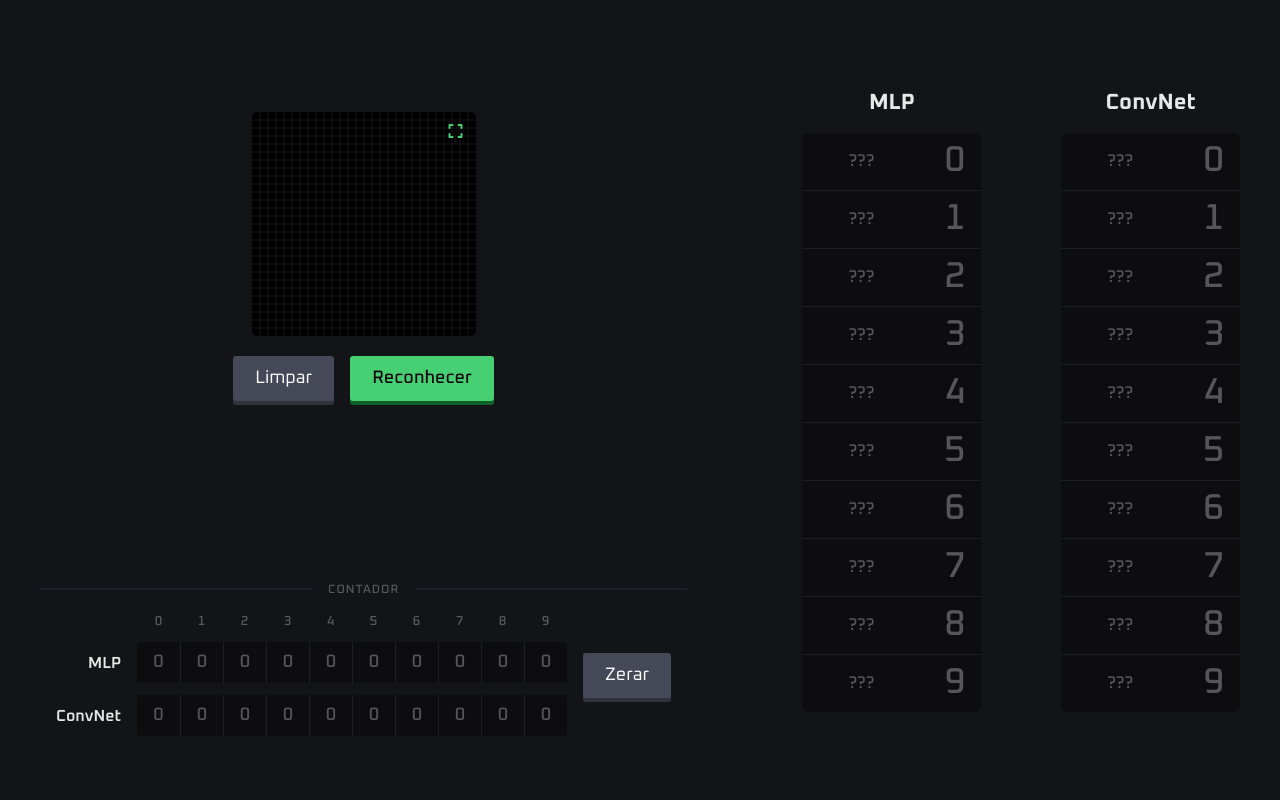
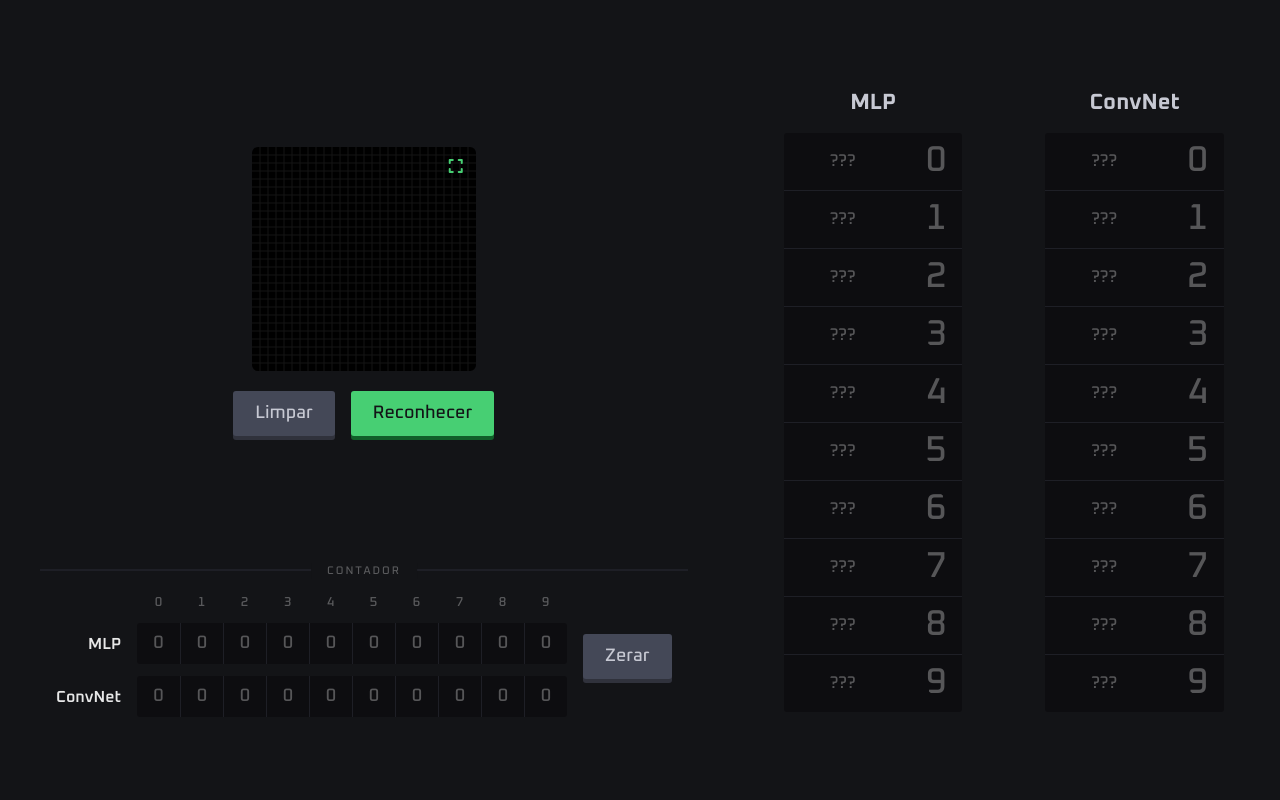
Before and after one commit to vitorp4/digit-recognizer, a FastAPI app: page / in a window 1280 px wide. Run offline with FastAPI, Linux system fonts and the light colour scheme; some libraries are stand-ins or nearby versions.

Commit message:
responsive layout

```diff
--- a/main.py
+++ b/main.py
@@ -8,23 +8,25 @@ from pydantic import BaseModel
 from keras.models import load_model
 from typing import List
 
+
 class NeuralNetworkPrediction(BaseModel):
   model: str
   probabilities: List[float]
   digit: float
 
+
 mlp_model = load_model('neural_networks/mlp_model')
 convnet_model = load_model('neural_networks/convnet_model')
 
 app = FastAPI()
+app.mount("/static", StaticFiles(directory="static"), name="static")
+templates = Jinja2Templates(directory="templates")
 
-app.mount("/static", StaticFiles(directory="static"), name="static")
-
-templates = Jinja2Templates(directory="templates")
 
 @app.get("/", response_class=HTMLResponse)
 async def simulator_app(request: Request):
   return templates.TemplateResponse("pages/simulator.html", {"request": request})
+
 
 @app.post("/predict", response_model=List[NeuralNetworkPrediction])
 async def classifier(matrix = Body()):
--- a/static/scripts/recognition.js
+++ b/static/scripts/recognition.js
@@ -29,12 +29,10 @@ function predict() {
 
   fetch("/predict", options)
     .then((response) => response.json())
-    .then((data) =>
-      setTimeout(() => {
+    .then((data) => setTimeout(() => {
       updateApplication(data);
       buttonPrediction.disabled = false;
-      }, 900)
-    );
+    }, 900));
 }
 
 function updateApplication(data) {
@@ -70,7 +68,7 @@ function incrementCounter() {
   this.append(newDiv);
 
   const sliding = [
-    { transform: `translateY(-${(this.children.length - 1) * 41}px)` },
+    { transform: `translateY(-${(this.children.length - 1) * (+lastChild.offsetHeight)}px)` },
   ];
 
   const slidingOptions = {
@@ -120,6 +118,9 @@ function removeHighlight(el) {
 
 function resetCounters() {
   [...numbersMlp, ...numbersConvnet].forEach((el) => {
+    let lastChild = el.querySelector("div:last-child");
+
+    if (+lastChild.innerHTML !== 0) {
       newDiv = document.createElement("div");
       newDiv.innerHTML = 0;
       newDiv.style.color = "rgba(255,255,255,0.3)";
@@ -127,7 +128,7 @@ function resetCounters() {
       const animDuration = 500;
 
       const sliding = [
-      { transform: `translateY(-${(el.children.length - 1) * 41}px)` },
+        { transform: `translateY(-${(el.children.length - 1) * (+lastChild.offsetHeight)}px)` },
       ];
 
       const slidingOptions = {
@@ -138,5 +139,6 @@ function resetCounters() {
 
       let anim = el.animate(sliding, slidingOptions);
       anim.commitStyles();
+    }
   });
 }
--- a/static/styles/canvas.css
+++ b/static/styles/canvas.css
@@ -1,9 +1,16 @@
 .draw-wrapper {
+  grid-area: canvas;
   display: flex;
   flex-direction: column;
   align-items: center;
   gap: 16px;
-  margin-top: 64px;
+  padding: 80px 0;
+}
+
+@media screen and (min-width: 500px) {
+  .draw-wrapper {
+    padding-bottom: 0;
+  }
 }
 
 .canvas-wrapper {
@@ -49,7 +56,7 @@
 }
 
 #resize.active #minimize {
-  display: inline;
+  display: block;
 }
 
 #resize.active #expand {
--- a/static/styles/counter.css
+++ b/static/styles/counter.css
@@ -1,30 +1,46 @@
 .simulator-container {
-  display: flex;
-  width: 1200px;
-  justify-content: space-between;
-  align-items: center;
-  margin: auto;
-  height: 100vh;
+  display: grid;
+  grid-template-areas:
+    "canvas"
+    "probability"
+    "counter";
+  width: 100%;
+  justify-items: center;
 }
 
-.draw-counter {
-  display: flex;
-  flex-direction: column;
-  align-items: center;
-  justify-content: space-between;
-  height: 100%;
-  padding: 48px 0;
-  /* gap: 48px; */
+@media screen and (min-width: 500px) {
+  .simulator-container {
+    margin: auto;
+    min-height: 100vh;
+    width: 1200px;
+    grid-template-areas:
+      "canvas probability"
+      "counter probability";
+    grid-template-columns: auto 1fr;
+    align-items: center;
+    column-gap: 96px;
+  }
 }
 
 .counter {
+  grid-area: counter;
   display: flex;
+  flex-direction: column;
   border-top: 2px solid var(--section-gray);
-  width: fit-content;
-  padding: 24px 16px 16px 16px;
+  padding-top: 36px;
   position: relative;
   align-items: center;
+  margin: 80px 0;
   gap: 16px;
+}
+
+@media screen and (min-width: 500px) {
+  .counter {
+    width: fit-content;
+    margin: 0;
+    flex-direction: row;
+    padding: 24px 16px 16px 16px;
+  }
 }
 
 .counter::before {
@@ -33,58 +49,111 @@
   background-color: var(--bg-color);
   padding: 0 16px;
   left: 50%;
-  font-size: 12px;
+  font-size: 11px;
   font-family: Oxanium, cursive;
-  color: rgba(255, 255, 255, 0.3);
+  color: var(--low-white);
   line-height: 16px;
   top: -8px;
   transform: translateX(-50%);
   font-weight: 500;
-  letter-spacing: 1px;
+  letter-spacing: 2px;
 }
 
-.counter-button-wrapper {
+.counters-wrapper {
   display: flex;
   align-items: flex-end;
   flex-direction: column;
-  gap: 12px;
+  row-gap: 16px;
+}
+
+@media screen and (min-width: 500px) {
+  .counters-wrapper {
+    gap: 12px;
+  }
 }
 
 .counter-model {
-  display: flex;
+  display: grid;
+  grid-template-areas:
+    "name"
+    "labels"
+    "counters";
   align-items: center;
-  gap: 16px;
+  row-gap: 12px;
+}
+
+
+@media screen and (min-width: 500px) {
+  .counter-model {
+    grid-template-areas:
+      ". labels"
+      "name counters";
+    column-gap: 16px;
+  }
+
+  .counter-model:nth-child(2) {
+    row-gap: 0;
+  }
+
+  .counter-model:nth-child(2) .counter-labels {
+    display: none;
+  }
 }
 
 .counter-name {
+  grid-area: name;
   font-family: Oxanium, cursive;
-  color: rgba(255,255,255,0.9);
-  font-size: 16px;
+  color: var(--high-white);
+  font-size: 14px;
   font-weight: 600;
+  align-self: flex-start;
+}
+
+@media screen and (min-width: 500px) {
+  .counter-name {
+    font-size: 16px;
+    align-self: center;
+  }
 }
 
 .counter-wrapper {
+  grid-area: counters;
   display: flex;
   border-radius: 3px;
   overflow: hidden;
 }
 
 .counter-labels {
+  grid-area: labels;
   display: flex;
+  justify-content: center;
 }
 
 .counter-label {
   text-align: center;
   font-weight: 500;
-  width: 43px;
-  color: rgba(255, 255, 255, 0.3);
+  width: 33px;
+  color: var(--low-white);
   font-size: 13px;
   font-family: Oxanium, cursive;
 }
 
+@media screen and (min-width: 500px) {
+  .counter-label {
+    width: 43px;
+  }
+}
+
 .increment-wrapper {
-  width: 43px;
-  height: 41px;
+  width: 33px;
+  height: 37px;
+}
+
+@media screen and (min-width: 500px) {
+  .increment-wrapper {
+    width: 43px;
+    height: 41px;
+  }
 }
 
 .increment-wrapper:not(:first-child) {
@@ -101,10 +170,27 @@
 .numbers-slider > div {
   font-weight: 500;
   font-family: Oxanium, cursive;
-  font-size: 18px;
-  color: rgba(255,255,255,0.3);
-  height: 41px;
+  font-size: 14px;
+  color: var(--low-white);
+  height: 37px;
   display: flex;
   align-items: center;
   justify-content: center;
 }
+
+@media screen and (min-width: 500px) {
+  .numbers-slider > div {
+    font-size: 18px;
+    height: 41px;
+  }
+}
+
+#reset {
+  align-self: flex-end;
+}
+
+@media screen and (min-width: 500px) {
+  #reset {
+    align-self: center;
+  }
+}
--- a/static/styles/main.css
+++ b/static/styles/main.css
@@ -1,5 +1,6 @@
 :root {
-  --title-color: #ffffffdd;
+  --high-white: #ffffffe6;
+  --low-white: #ffffff4d;
   --paragraph-color: #c7c9d3;
   --paragraph-color-gray: #ffffffaa;
 
@@ -23,8 +24,10 @@
 body {
   min-height: 100vh;
   background-color: var(--bg-color);
+  color: var(--paragraph-color);
   margin: 0;
   padding: 0;
+  -webkit-tap-highlight-color: transparent;
 }
 
 * {
@@ -41,22 +44,28 @@ button {
 
 .button-3d {
   padding: 11px 22px;
-  font-size: 18px;
-  font-weight: 400;
+  font-size: 16px;
   border-radius: 3px;
   font-family: 'Oxanium', sans-serif;
+  font-weight: 500;
+}
+
+@media screen and (min-width: 500px) {
+  .button-3d {
+    font-size: 18px;
+  }
+}
+
+.button-3d.primary {
+  background-color: var(--primary-button-bg);
+  box-shadow: 0 4px 0 0 var(--primary-button-shadow);
+  color: var(--bg-color);
 }
 
 .button-3d.secondary {
   background-color: var(--secondary-button-bg);
   box-shadow: 0 4px 0 0 var(--secondary-button-shadow);
-  color: white;
-}
-
-.button-3d.primary {
-  font-weight: 500;
-  background-color: var(--primary-button-bg);
-  box-shadow: 0 4px 0 0 var(--primary-button-shadow);
+  color: var(--white);
 }
 
 .button-3d:active:enabled {
--- a/static/styles/probability.css
+++ b/static/styles/probability.css
@@ -5,34 +5,78 @@
 }
 
 .probabilities {
+  grid-area: probability;
   display: flex;
-  gap: 80px;
+  justify-content: space-evenly;
+  padding-top: 36px;
+  position: relative;
+  width: 100%;
+}
+
+.probabilities::before {
+  content: 'PROBABILIDADES';
+  position: absolute;
+  background-color: var(--bg-color);
+  padding: 0 16px;
+  left: 50%;
+  font-size: 11px;
+  font-family: Oxanium, cursive;
+  color: var(--low-white);
+  line-height: 16px;
+  top: -8px;
+  transform: translateX(-50%);
+  font-weight: 500;
+  letter-spacing: 2px;
+}
+
+@media screen and (min-width: 500px) {
+  .probabilities {
+    border: none;
+    padding: 0 16px 0 0;
+    justify-content: space-between;
+  }
+
+  .probabilities::before {
+    display: none;
+  }
 }
 
 .probability-name {
   font-family: Oxanium, cursive;
-  color: rgba(255,255,255,0.9);
+  color: var(--white);
   font-weight: 700;
-  font-size: 22px;
+  font-size: 18px;
   text-align: center;
   margin-bottom: 16px;
 }
 
+@media screen and (min-width: 500px) {
+  .probability-name {
+    font-size: 22px;
+  }
+}
+
 .probabilities-wrapper {
   background-color: var( --simulator-black);
-  border-radius: 6px;
+  border-radius: 3px;
   overflow: hidden;
 }
 
 .probability-wrapper {
   padding: 6px 16px;
   display: flex;
-  gap: 40px;
+  gap: 24px;
   align-items: center;
   position: relative;
   overflow: hidden;
-  color: rgba(255, 255, 255, 0.3);
+  color: var(--low-white);
   font-family: Oxanium, cursive;
+}
+
+@media screen and (min-width: 500px) {
+  .probability-wrapper {
+    gap: 40px;
+  }
 }
 
 .probability-wrapper:not(:first-child) {
@@ -40,11 +84,18 @@
 }
 
 .probability-result {
-  font-size: 17px;
+  font-size: 14px;
   font-weight: 500;
-  width: 86px;
+  width: 70px;
   text-align: center;
   color: inherit;
+}
+
+@media screen and (min-width: 500px) {
+  .probability-result {
+    font-size: 17px;
+    width: 86px;
+  }
 }
 
 @keyframes angle-frames {
@@ -68,22 +119,28 @@
   width: calc(100% + 100px);
   height: calc(100% + 100px);
   z-index: -2;
-  animation: angle-frames 2s cubic-bezier(.43,.45,0,.99) forwards;
+  animation: angle-frames 2s cubic-bezier(.43, .45, 0, .99) forwards;
 }
 
 .probability-wrapper.highlight::before {
   content: '';
   position: absolute;
-  inset: 3px;
+  inset: 2px;
   background-color: var(--simulator-black);
   border-radius: 3px;
   z-index: -1;
 }
 
 .probability-digit {
-  font-size: 36px;
+  font-size: 28px;
   font-weight: 500;
   color: inherit;
+}
+
+@media screen and (min-width: 500px) {
+  .probability-digit {
+    font-size: 36px;
+  }
 }
 
 .probability-result:empty {
@@ -96,7 +153,7 @@
 }
 
 .probability-wrapper:has(> .probability-result:empty) {
-  color: rgba(255, 255, 255, 0.3) !important;
+  color: var(--low-white) !important;
 }
 
 @keyframes skeleton {
--- a/templates/macros/counter.html
+++ b/templates/macros/counter.html
@@ -1,16 +1,15 @@
-{% macro labels() %}
-<div class="counter-labels">
-  {% for i in range(10) %}
-  <div class="counter-label">{{ loop.index0 }}</div>
-  {% endfor %}
-</div>
-{% endmacro %}
-
 {% macro modelCounter(modelName) %}
 <div class="counter-model">
   <div class="counter-name">
     {{ modelName }}
   </div>
+
+  <div class="counter-labels">
+    {% for i in range(10) %}
+    <div class="counter-label">{{ loop.index0 }}</div>
+    {% endfor %}
+  </div>
+
   <div id="{{ modelName | lower }}-counter" class="counter-wrapper">
     {% for i in range(10) %}
     <div class='increment-wrapper'>
--- a/templates/pages/simulator.html
+++ b/templates/pages/simulator.html
@@ -12,7 +12,6 @@
 
 {% block content %}
 <div class="simulator-container">
-  <div class="draw-counter">
   <div class="draw-wrapper">
     <div class="canvas-wrapper">
       <button id="resize">
@@ -32,14 +31,11 @@
   </div>
 
   <div class="counter">
-      <div class="counter-button-wrapper">
-        {{ counter.labels() }}
+    <div class="counters-wrapper">
       {{ counter.modelCounter('MLP') }}
-        <!-- {{ counter.labels() }} -->
       {{ counter.modelCounter('ConvNet') }}
     </div>
     <button type="button" id="reset" class="button-3d secondary">Zerar</button>
-    </div>
   </div>
 
   <div class="probabilities">
```
Lines whose indentation alone changed are shown as unchanged.
